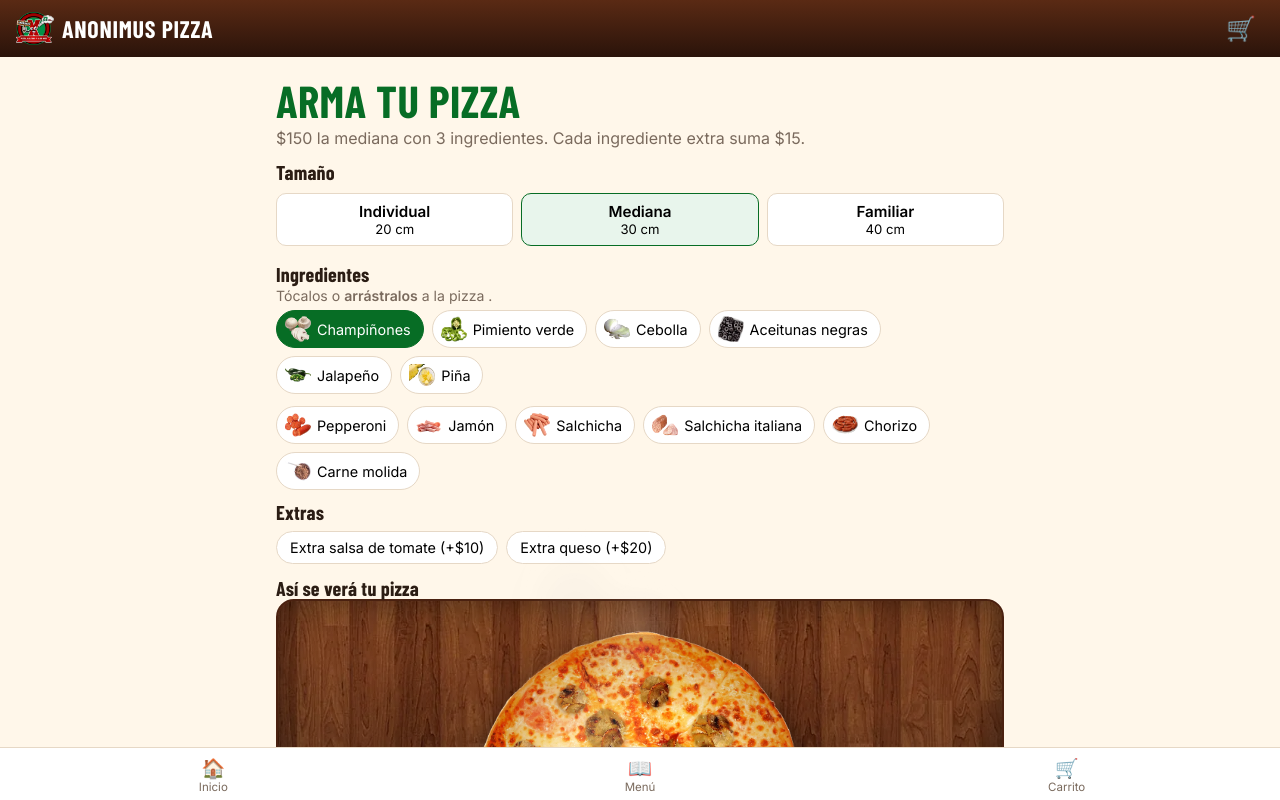
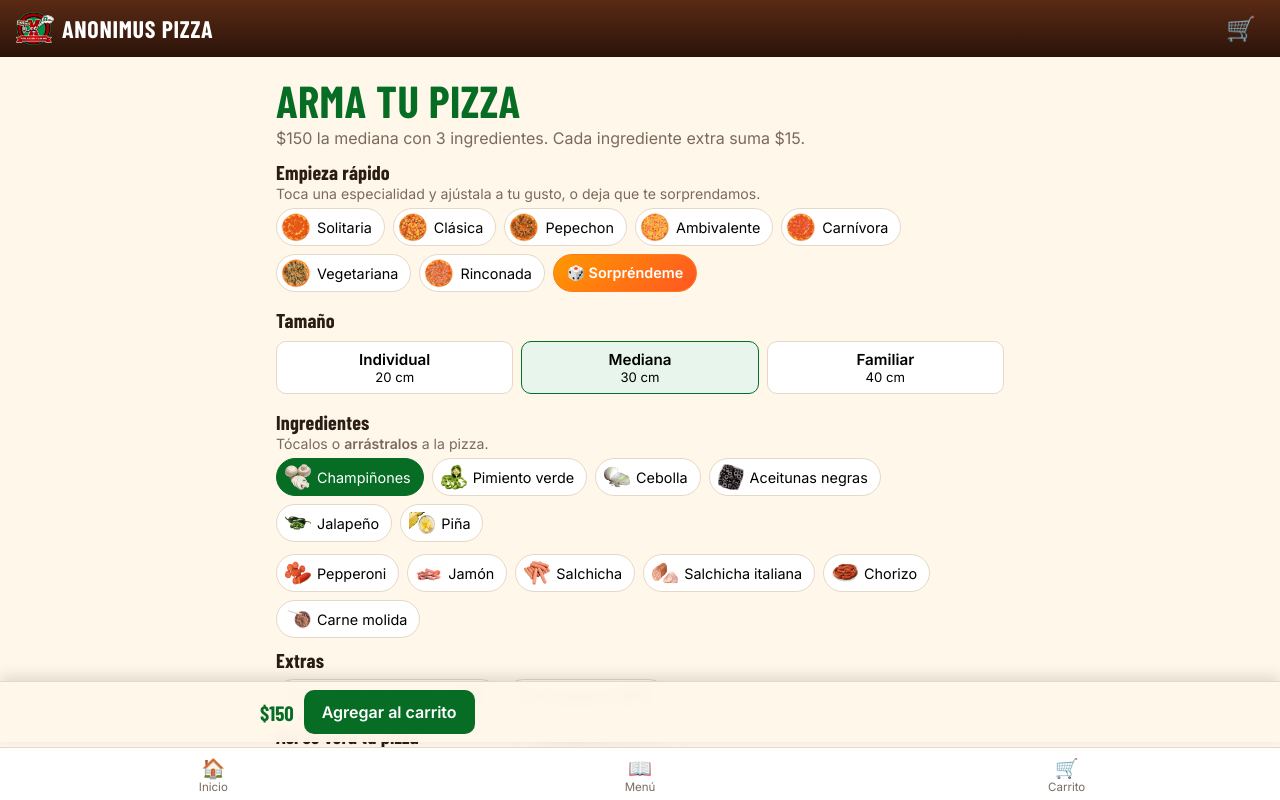
Before and after one commit to BreakGasper/Anonimus-Pizza-web, a Vue app: page /arma in a window 1280 px wide. Both pictures are taken after a click on the button "Champiñones". Shown: the top 800 px of the page. Built offline with nearby package versions, Linux system fonts and the light colour scheme.

Commit message:
Flujo más fácil: especialidades de un toque, Sorpréndeme, mezcla automática y barra de pedido (#8)
Claude-Session: https://claude.ai/code/session_018FyG4RCouZpaec1zxf25eb

Co-authored-by: Claude <noreply@anthropic.com>

```diff
--- a/src/data/menu.js
+++ b/src/data/menu.js
@@ -10,13 +10,13 @@ export const precioPorTamano = (precioMediana, tamano) =>
   Math.round((precioMediana * tamano.factor) / 5) * 5
 
 export const ESPECIALIDADES = [
-  { id: 'solitaria', nombre: 'Solitaria', emoji: '🍍', precio: 175, desc: 'Pepperoni sobre queso mozzarella.' },
-  { id: 'clasica', nombre: 'Clásica', emoji: '🍕', precio: 150, desc: 'Jamón, piña, champiñones y pimiento verde.' },
-  { id: 'pepechon', nombre: 'Pepechon', emoji: '🌶️', precio: 165, desc: 'Pepperoni y champiñones.' },
-  { id: 'ambivalente', nombre: 'Ambivalente', emoji: '🧀', precio: 170, desc: 'Jamón y piña.' },
-  { id: 'carnivora', nombre: 'Carnívora', emoji: '🥩', precio: 185, desc: 'Pepperoni, jamón y salchicha.' },
-  { id: 'vegetariana', nombre: 'Vegetariana', emoji: '🥬', precio: 160, desc: 'Champiñones, cebolla, pimiento verde y aceitunas negras.' },
-  { id: 'rinconada', nombre: 'Rinconada', emoji: '🔥', precio: 180, desc: 'Salchicha italiana, chorizo, cebolla y jalapeño.' },
+  { id: 'solitaria', nombre: 'Solitaria', emoji: '🍍', precio: 175, ingredientes: ['Pepperoni'], desc: 'Pepperoni sobre queso mozzarella.' },
+  { id: 'clasica', nombre: 'Clásica', emoji: '🍕', precio: 150, ingredientes: ['Jamón', 'Piña', 'Champiñones', 'Pimiento verde'], desc: 'Jamón, piña, champiñones y pimiento verde.' },
+  { id: 'pepechon', nombre: 'Pepechon', emoji: '🌶️', precio: 165, ingredientes: ['Pepperoni', 'Champiñones'], desc: 'Pepperoni y champiñones.' },
+  { id: 'ambivalente', nombre: 'Ambivalente', emoji: '🧀', precio: 170, ingredientes: ['Jamón', 'Piña'], desc: 'Jamón y piña.' },
+  { id: 'carnivora', nombre: 'Carnívora', emoji: '🥩', precio: 185, ingredientes: ['Pepperoni', 'Jamón', 'Salchicha'], desc: 'Pepperoni, jamón y salchicha.' },
+  { id: 'vegetariana', nombre: 'Vegetariana', emoji: '🥬', precio: 160, ingredientes: ['Champiñones', 'Cebolla', 'Pimiento verde', 'Aceitunas negras'], desc: 'Champiñones, cebolla, pimiento verde y aceitunas negras.' },
+  { id: 'rinconada', nombre: 'Rinconada', emoji: '🔥', precio: 180, ingredientes: ['Salchicha italiana', 'Chorizo', 'Cebolla', 'Jalapeño'], desc: 'Salchicha italiana, chorizo, cebolla y jalapeño.' },
 ]
 
 // "Arma tu pizza": precio base de la mediana con 3 ingredientes incluidos.
--- a/src/views/ArmaPizza.vue
+++ b/src/views/ArmaPizza.vue
@@ -1,12 +1,12 @@
 <script setup>
-import { ref, computed, onBeforeUnmount } from 'vue'
+import { ref, computed, onMounted, onBeforeUnmount } from 'vue'
 import { useRouter } from 'vue-router'
-import { ARMA, TAMANOS, precioPorTamano, money } from '../data/menu.js'
+import { ARMA, ESPECIALIDADES, TAMANOS, precioPorTamano, money } from '../data/menu.js'
 import { agregar } from '../store/cart.js'
 import { avisar } from '../store/toast.js'
 import Tamanos from '../components/Tamanos.vue'
 import PizzaPreview from '../components/PizzaPreview.vue'
-import { imgIcono } from '../data/imagenes.js'
+import { imgIcono, imgEspecialidad } from '../data/imagenes.js'
 
 const router = useRouter()
 const tamano = ref('med')
@@ -16,6 +16,13 @@ const nombre = ref('')
 // Cada pizza nueva se arma distinta; "Mezclar" la reparte otra vez.
 const nuevaSemilla = () => Math.floor(Math.random() * 2 ** 31)
 const semilla = ref(nuevaSemilla())
+
+// Mezcla automática: cada vez que cambias un ingrediente, la pizza se reparte de nuevo (y las piezas vuelven a caer).
+const CLAVE_AUTO = 'anonimus-mezcla-auto'
+const leerAuto = () => { try { return localStorage.getItem(CLAVE_AUTO) !== '0' } catch { return true } }
+const autoMezcla = ref(leerAuto())
+function guardarAuto() { try { localStorage.setItem(CLAVE_AUTO, autoMezcla.value ? '1' : '0') } catch { /* sin almacenamiento */ } }
+const cambio = () => { if (autoMezcla.value) semilla.value = nuevaSemilla() }
 
 const tam = computed(() => TAMANOS.find((x) => x.id === tamano.value))
 const sobrantes = computed(() => Math.max(0, elegidos.value.length - ARMA.incluidos))
@@ -93,7 +100,7 @@ function soltar(e) {
     setTimeout(() => (ignorarClic = false), 0)
     if (dentro(e)) {
       if (elegidos.value.includes(gesto.nombre)) avisar(`${gesto.nombre} ya está en tu pizza`)
-      else elegidos.value.push(gesto.nombre)
+      else { elegidos.value.push(gesto.nombre); cambio() }
     }
   }
   limpiar()
@@ -104,7 +111,40 @@ function evitarScroll(e) { if (gesto?.activo && e.cancelable) e.preventDefault()
 function clic(ing) {
   if (ignorarClic) return
   alternar(elegidos.value, ing)
+  cambio()
 }
+
+function quitar(ing) {
+  alternar(elegidos.value, ing)
+  cambio()
+}
+
+/* ---------- Atajos: especialidad de arranque y "Sorpréndeme" ---------- */
+const reducido = typeof matchMedia === 'function' && matchMedia('(prefers-reduced-motion: reduce)').matches
+function irAPizza() {
+  setTimeout(() => zona.value?.scrollIntoView({ behavior: reducido ? 'auto' : 'smooth', block: 'center' }), 60)
+}
+function aplicar(lista) {
+  elegidos.value = [...lista]
+  semilla.value = nuevaSemilla()
+  irAPizza()
+}
+function sorprender() {
+  const todos = [...ARMA.verduras, ...ARMA.carnes]
+  for (let i = todos.length - 1; i > 0; i--) { const j = Math.floor(Math.random() * (i + 1)); [todos[i], todos[j]] = [todos[j], todos[i]] }
+  aplicar(todos.slice(0, 3 + Math.floor(Math.random() * 3)))
+}
+const esReceta = (e) => e.ingredientes.length === elegidos.value.length && e.ingredientes.every((i) => elegidos.value.includes(i))
+
+/* ---------- Barra de pedido: ¿se ve la pizza? ---------- */
+const pizzaVisible = ref(true)
+let vigia
+onMounted(() => {
+  if (typeof IntersectionObserver !== 'function') return
+  vigia = new IntersectionObserver(([e]) => (pizzaVisible.value = e.isIntersecting), { threshold: 0.35 })
+  vigia.observe(zona.value)
+})
+onBeforeUnmount(() => vigia?.disconnect())
 onBeforeUnmount(limpiar)
 
 function pedir() {
@@ -127,11 +167,20 @@ function pedir() {
   <h1 class="titulo">Arma tu pizza</h1>
   <p class="sub">{{ money(ARMA.precioMediana) }} la mediana con {{ ARMA.incluidos }} ingredientes. Cada ingrediente extra suma {{ money(ARMA.precioExtraIngrediente) }}.</p>
 
-  <h3>Tamaño</h3>
+  <h3>Empieza rápido</h3>
+  <p class="desc" style="margin-bottom:6px">Toca una especialidad y ajústala a tu gusto, o deja que te sorprendamos.</p>
+  <div class="rapido">
+    <button v-for="e in ESPECIALIDADES" :key="e.id" type="button" :class="['chip esp', { on: esReceta(e) }]" :aria-pressed="esReceta(e)" @click="aplicar(e.ingredientes)">
+      <img :src="imgEspecialidad(e.id)" alt="" width="30" height="30" />{{ e.nombre }}
+    </button>
+    <button type="button" class="chip sorpresa" @click="sorprender">🎲 Sorpréndeme</button>
+  </div>
+
+  <h3 style="margin-top:18px">Tamaño</h3>
   <Tamanos v-model="tamano" />
 
   <h3 style="margin-top:18px">Ingredientes</h3>
-  <p class="desc" style="margin-bottom:6px">Tócalos o <b>arrástralos</b> a la pizza <span class="solo-tactil">(mantén presionado y arrastra)</span>.</p>
+  <p class="desc" style="margin-bottom:6px">Tócalos o <b>arrástralos</b> a la pizza<span class="solo-tactil"> (mantén presionado y arrastra)</span>.</p>
 
   <div class="paleta" aria-label="Verduras">
     <button v-for="v in ARMA.verduras" :key="v" type="button" :class="['chip ing', { on: elegidos.includes(v) }]"
@@ -156,12 +205,13 @@ function pedir() {
   <div ref="zona" :class="['zona-pizza', { activa: sobrePizza, vacia: !elegidos.length }]">
     <PizzaPreview :ingredientes="elegidos" :extras="extras" :tamano="tamano" :activa="sobrePizza" :semilla="semilla" />
     <p class="pie-pizza">{{ tam.nombre }} · {{ tam.cm }}</p>
-    <div v-if="elegidos.length" style="text-align:center;margin-bottom:6px">
+    <div v-if="elegidos.length" class="mezcla">
       <button type="button" class="btn chico claro" @click="semilla = nuevaSemilla()">🔀 Mezclar</button>
+      <label class="auto"><input type="checkbox" v-model="autoMezcla" @change="guardarAuto" /> Mezclar sola al cambiar</label>
     </div>
     <p v-if="!elegidos.length" class="desc" style="text-align:center">Suelta aquí los ingredientes que quieras.</p>
     <div v-else class="lleva">
-      <button v-for="ing in elegidos" :key="ing" type="button" class="quitar-ing" :aria-label="'Quitar ' + ing" @click="alternar(elegidos, ing)">{{ ing }} ✕</button>
+      <button v-for="ing in elegidos" :key="ing" type="button" class="quitar-ing" :aria-label="'Quitar ' + ing" @click="quitar(ing)">{{ ing }} ✕</button>
     </div>
   </div>
 
@@ -179,7 +229,15 @@ function pedir() {
       <div class="precio" style="font-size:1.3rem">{{ money(precio) }}</div>
     </div>
   </div>
-  <button class="btn block" :disabled="!elegidos.length" @click="pedir">Agregar al carrito</button>
+  <div v-if="elegidos.length" class="relleno-barra"></div>
+
+  <div v-if="elegidos.length" class="barra-pedir" role="region" aria-label="Tu pizza">
+    <div class="barra-in">
+      <button v-if="!pizzaVisible" type="button" class="btn claro chico" @click="irAPizza">Ver pizza ↓</button>
+      <div class="grow"><b>{{ money(precio) }}</b></div>
+      <button class="btn" @click="pedir">Agregar al carrito</button>
+    </div>
+  </div>
 
   <div v-if="arrastre" class="fantasma" :style="{ left: arrastre.x + 'px', top: arrastre.y + 'px' }" aria-hidden="true">
     <img :src="imgIcono(arrastre.nombre)" alt="" width="38" height="38" />
@@ -200,6 +258,18 @@ function pedir() {
 .quitar-ing { border: 1px solid var(--linea); background: #fff; border-radius: 999px; padding: 4px 10px; font-size: .8rem; }
 .fantasma { position: fixed; z-index: 50; transform: translate(-50%, -135%); pointer-events: none; display: flex; align-items: center; gap: 6px;
   background: #fff; border: 2px solid #ff9800; border-radius: 999px; padding: 4px 12px 4px 6px; box-shadow: 0 6px 18px #0004; font-weight: 600; font-size: .9rem; }
+.rapido { display: flex; flex-wrap: wrap; gap: 8px; margin-bottom: 4px; }
+.chip.esp { display: inline-flex; align-items: center; gap: 6px; padding: 3px 12px 3px 4px; }
+.chip.esp img { width: 30px; height: 30px; border-radius: 50%; object-fit: cover; }
+.chip.sorpresa { background: linear-gradient(135deg, #ff9800, #ff5722); border-color: #ff7a1a; color: #fff; font-weight: 600; }
+.mezcla { display: flex; flex-wrap: wrap; gap: 10px; align-items: center; justify-content: center; margin-bottom: 6px; }
+.mezcla .auto { color: #f3dfc7; font-size: .8rem; display: inline-flex; gap: 6px; align-items: center; }
+.relleno-barra { height: 64px; }
+.barra-pedir { position: fixed; left: 0; right: 0; bottom: calc(58px + env(safe-area-inset-bottom, 0px)); z-index: 9; background: rgba(255, 247, 234, .96);
+  backdrop-filter: blur(6px); border-top: 1px solid var(--linea); padding: 8px 16px; box-shadow: 0 -4px 14px #0002; }
+.barra-in { max-width: 760px; margin: 0 auto; display: flex; gap: 10px; align-items: center; }
+.barra-in .btn { white-space: nowrap; }
+.barra-in .grow b { font: 700 1.3rem var(--display); color: var(--verde); }
 .solo-tactil { display: none; }
 @media (pointer: coarse) { .solo-tactil { display: inline; } }
 </style>
```
